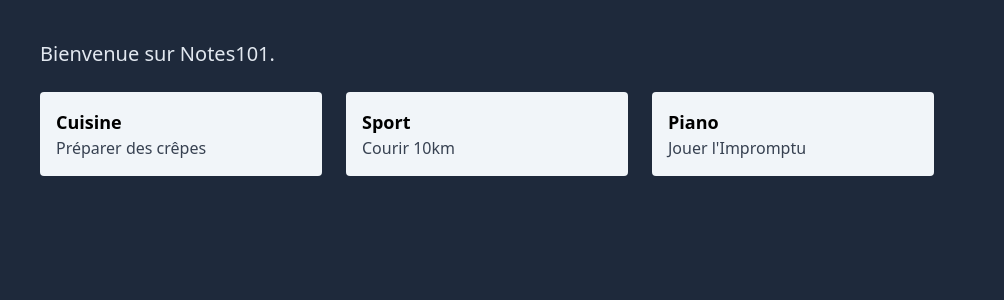
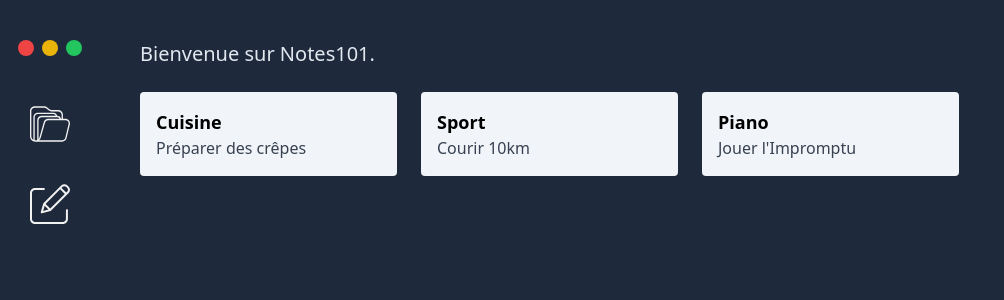
Before and after one commit to bricard-dev/vite-notes-test, a React (Vite) app: page /note/2Js5IxpT in a window 1280 px wide. Shown: the top 300 px of the page, without its empty margins (0-1004 px from the left). Built offline with nearby package versions, Linux system fonts and the light colour scheme.

Commit message:
Add sidebar

```diff
--- a/src/App.jsx
+++ b/src/App.jsx
@@ -1,5 +1,6 @@
 import { useDispatch, useSelector } from 'react-redux';
 import NotesList from './components/NotesList';
+import Sidebar from './components/Sidebar';
 import { getNotesFromAPI } from './features/notes';
 
 function App() {
@@ -13,6 +14,7 @@
 
   return (
     <div className="min-h-screen flex bg-slate-800">
+      <Sidebar />
       <NotesList />
     </div>
   );
--- /dev/null
+++ b/src/components/Sidebar.jsx
@@ -0,0 +1,24 @@
+import edit from '../assets/edit.svg';
+import folder from '../assets/folder.svg';
+
+export default function Sidebar() {
+  return (
+    <aside className="shrink-0 bg-slate-800 w-[100px] flex flex-col items-center pt-10">
+      <div className="flex justify-center mb-12">
+        <div className="w-4 h-4 rounded-full bg-red-500 mx-1"></div>
+        <div className="w-4 h-4 rounded-full bg-yellow-500 mx-1"></div>
+        <div className="w-4 h-4 rounded-full bg-green-500 mx-1"></div>
+      </div>
+      <a href="#">
+        <img
+          className="h-10 w-10 mb-10"
+          src={folder}
+          alt="Voir toutes les notes"
+        />
+      </a>
+      <a href="#">
+        <img className="h-10 w-10 mb-10" src={edit} alt="Écrire une notes" />
+      </a>
+    </aside>
+  );
+}
```
